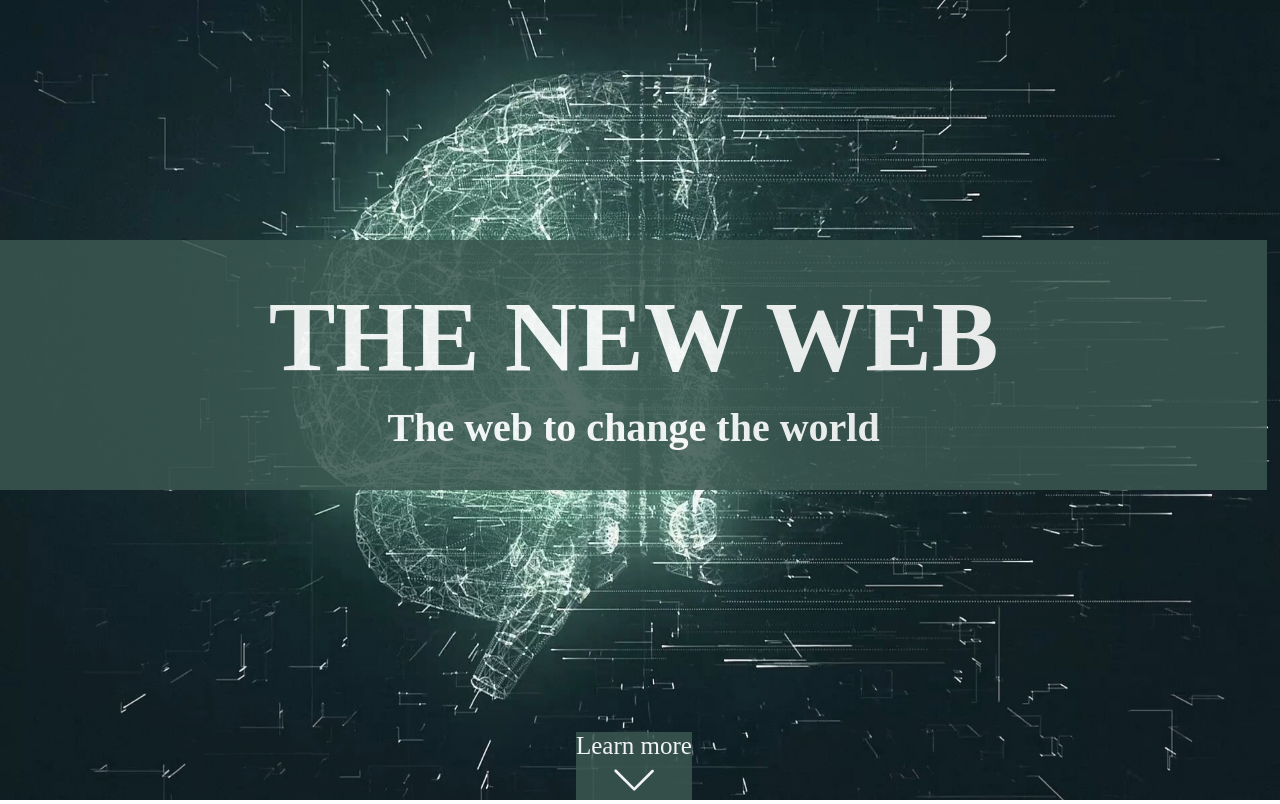
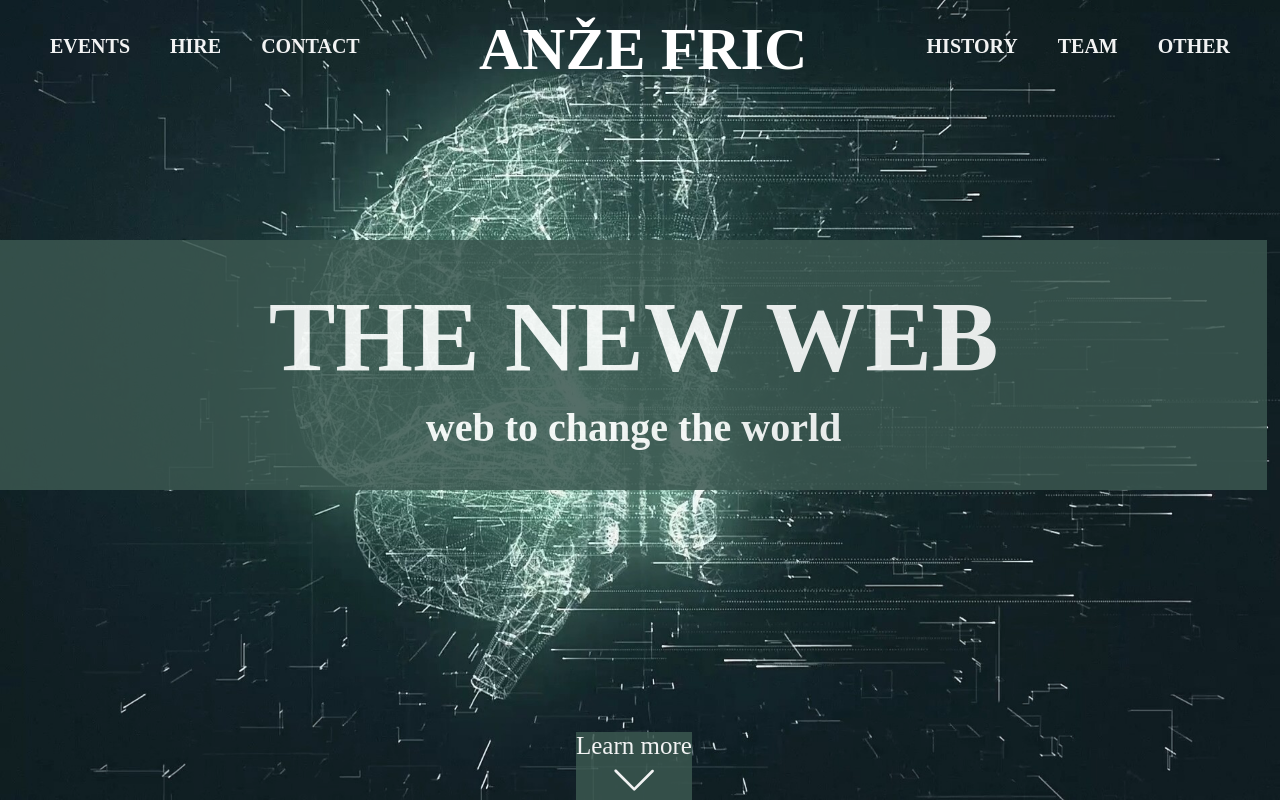
Before and after one commit to AnzeFric/NewWeb, a Next.js app: page / in a window 1280 px wide. Built offline with nearby package versions, Linux system fonts and the light colour scheme.

Commit message:
Added 'fade in' and 'move up' animations to nav bar elements

```diff
--- a/src/components/home/banner/BannerSection.tsx
+++ b/src/components/home/banner/BannerSection.tsx
@@ -11,11 +11,22 @@ export default function BannerSection() {
         className={styles.image}
         alt="Entry background image"
       />
+      <div className={styles.header}>
+        <div className={styles.headerItems}>
+          <p className={styles.eventsText}>EVENTS</p>
+          <p className={styles.hireText}>HIRE</p>
+          <p className={styles.contactText}>CONTACT</p>
+        </div>
+        <h1 className={styles.nameText}>ANŽE FRIC</h1>
+        <div className={styles.headerItems}>
+          <p className={styles.historyText}>HISTORY</p>
+          <p className={styles.teamText}>TEAM</p>
+          <p className={styles.otherText}>OTHER</p>
+        </div>
+      </div>
       <div className={styles.banner}>
-        <h1 className={styles.bannerText}>THE NEW WEB</h1>
-        <h2 className={styles.bannerSecondaryText}>
-          The web to change the world
-        </h2>
+        <h2 className={styles.bannerText}>THE NEW WEB</h2>
+        <h3 className={styles.bannerSecondaryText}>web to change the world</h3>
       </div>
       <div className={styles.arrowContainer}>
         <p className={styles.arrowText}>Learn more</p>
--- a/src/components/home/banner/style.module.css
+++ b/src/components/home/banner/style.module.css
@@ -1,3 +1,63 @@
+.header {
+  position: absolute;
+  display: flex;
+  flex-direction: row;
+  justify-content: space-between;
+  top: 15px;
+  width: 100%;
+}
+
+.headerItems {
+  display: flex;
+  flex-direction: row;
+  gap: 40px;
+  margin-left: 50px;
+  margin-right: 50px;
+}
+
+.headerItems p {
+  font-size: 20px;
+  color: white;
+  font-weight: bold;
+  opacity: 0;
+}
+
+.nameText {
+  font-size: 60px;
+  color: white;
+  font-weight: bold;
+  margin: 0;
+}
+
+.eventsText {
+  animation: moveUp 1s ease forwards, fadeIn 1s ease forwards;
+}
+
+.hireText {
+  animation: moveUp 1s ease forwards, fadeIn 1s ease forwards;
+  animation-delay: 0.2s;
+}
+
+.contactText {
+  animation: moveUp 1s ease forwards, fadeIn 1s ease forwards;
+  animation-delay: 0.4s;
+}
+
+.historyText {
+  animation: moveUp 1s ease forwards, fadeIn 1s ease forwards;
+  animation-delay: 0.6s;
+}
+
+.teamText {
+  animation: moveUp 1s ease forwards, fadeIn 1s ease forwards;
+  animation-delay: 0.8s;
+}
+
+.otherText {
+  animation: moveUp 1s ease forwards, fadeIn 1s ease forwards;
+  animation-delay: 1s;
+}
+
 .banner {
     top: 30%;
     width: 99%;
@@ -17,8 +77,9 @@
     color: #fff;
     font-size: 100px;
     margin: 0;
+    opacity: 0; /* Start hidden */
     animation: moveUp 1s ease forwards, fadeIn 1s ease forwards;
-    animation-delay: 0s, 0s;
+    animation-delay: 1.5s, 1.5s;
 }
 
 .bannerSecondaryText {
@@ -27,7 +88,7 @@
     font-size: 40px;
     opacity: 0; /* Start hidden */
     animation: moveUp 1s ease forwards, fadeIn 1s ease forwards;
-    animation-delay: 0.5s, 0.5s;
+    animation-delay: 2s, 2s;
 }
 
 .image {
@@ -45,7 +106,7 @@
     padding: 15;
     opacity: 0; /* Start hidden */
     animation: fadeIn 1s ease forwards;
-    animation-delay: 1.5s, 1.5s;
+    animation-delay: 3.2s, 3.2s;
     display: flex;
     flex-direction: column;
     align-items: center;
```
